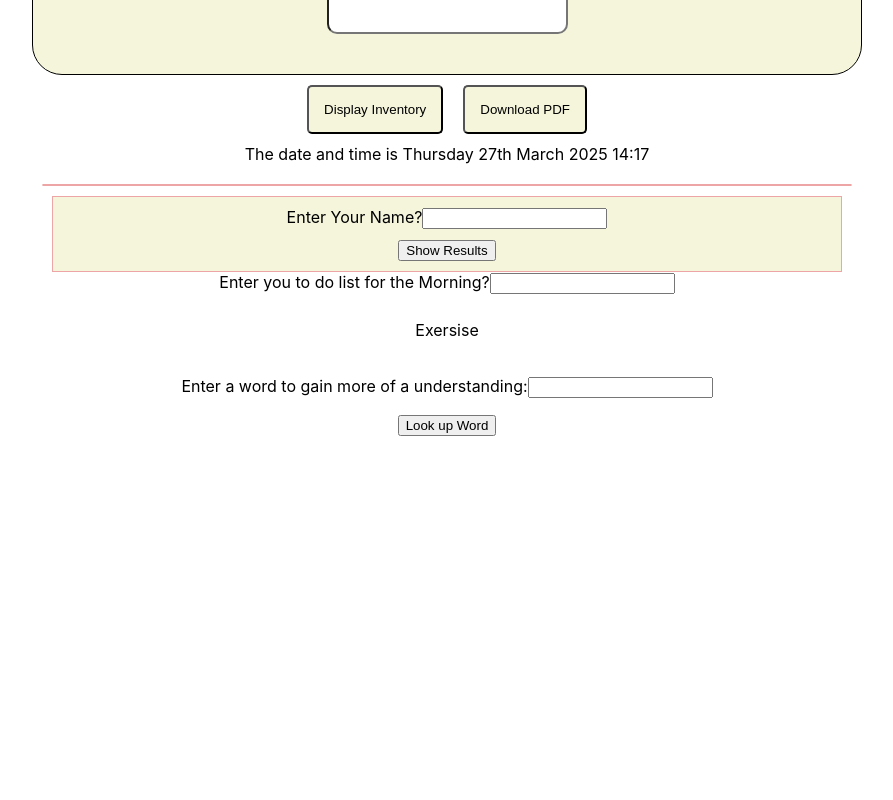
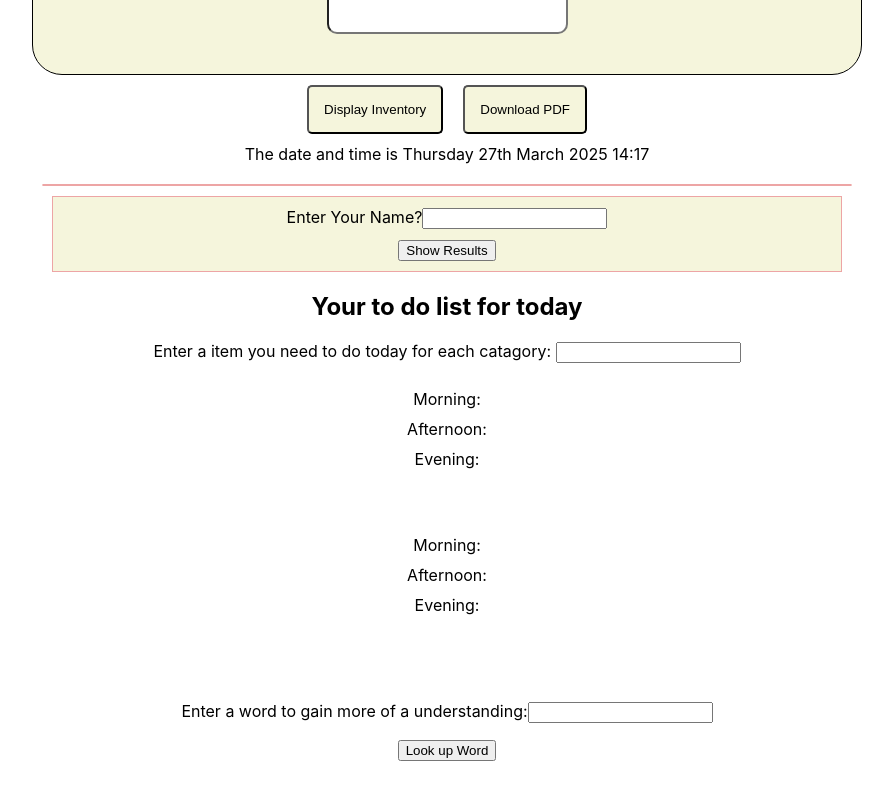
Before and after one commit to Sarahwcode/Nighlty-Inventory-Checks, a React (Create React App) app: page / in a window 1280 px wide. Shown: the part 594-1394 px from the top of the page, without its empty margins (193-1086 px from the left). Before the commit the page ends 1116 px from the top, so only its background shows below. Built offline with nearby package versions, Linux system fonts and the light colour scheme.

Commit message:
adding a custom todo list

```diff
--- a/src/todolist.js
+++ b/src/todolist.js
@@ -6,7 +6,7 @@ export default function ToDoList () {
     function listItems (){
 let listedItems = [ {
     Morning: "",
-    Afternoon: "Exersise",
+    Afternoon: "",
     Evening: ""}, {
     Work: "",
     Health: "",
@@ -28,9 +28,9 @@ return listedItems;
     <div>
 
         <div>
-
+        <h2>Your to do list for today</h2>
             <form>
-                <label onSubmit={onEnter}>Enter you to do list for the Morning?</label>
+                <label onSubmit={onEnter}>Enter a item you need to do today for each catagory: </label>
                 <input type="text" onChange={addedList} >
 
                 </input>
@@ -41,7 +41,29 @@ return listedItems;
         <div>
         {listItems().map((items, index) => (
             <p key={index}>
-                {items.Afternoon}
+                <div>
+                 Morning:{items.Morning}
+                 </div>
+                 <div>
+                Afternoon: {items.Afternoon}
+                </div>
+                <div>
+                Evening: {items.Evening}
+                </div>
+                <div>
+            {items.Work}
+
+                </div>
+                <div>
+                {items.Health}
+                </div>
+
+                <div>
+                {items.Exercise}
+                </div>
+                <div>
+                {items.Food}
+                </div>
             </p>
         )  )}
         </div>
```
